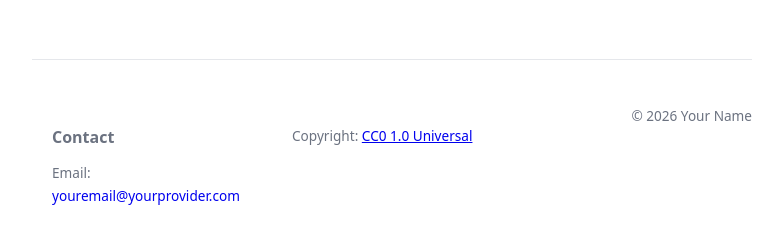
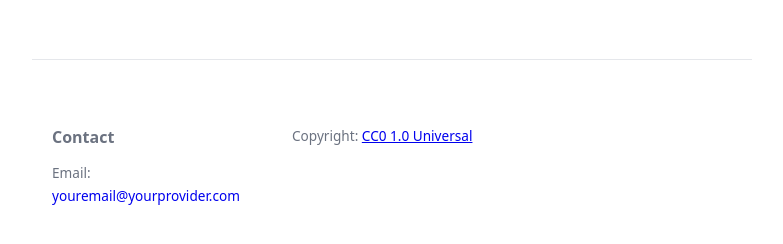
Before and after one commit to AnakamaTH/MD-Site-Template, a Jekyll site: the page built from index.md, in a window 1280 px wide. Shown: the part 209-453 px from the top of the page, without its empty margins (248-1031 px from the left). Built offline with Jekyll 4.4.1, drawn with Linux system fonts in a browser that asks for light colours.

Commit message:
Update default.html

```diff
--- a/_layouts/default.html
+++ b/_layouts/default.html
@@ -2,7 +2,7 @@
 <html lang="en">
 <head>
   <meta charset="UTF-8">
-  <title>{{ page.title }} | {{ site.title }}</title>
+  <title>{{ page.title }} - {{ site.title }}</title>
   <meta name="viewport" content="width=device-width, initial-scale=1">
 
   <style>
@@ -104,10 +104,9 @@
               </ul>
           </div>
           <div style="flex: 3; min-width: 300px; margin: 20px;">
-                  {{page.site_copyright | markdownify | remove: '<p>' | remove: '</p>' | strip }} <a href="https://creativecommons.org/publicdomain/zero/1.0/">CC0 1.0 Universal</a>
+                  {{page.site_copyright | page.site_copyright_name - | markdownify | remove: '<p>' | remove: '</p>' | strip }} <a href="https://creativecommons.org/publicdomain/zero/1.0/">CC0 1.0 Universal</a>
               </p>
           </div>
-      © {{ site.time | date: "%Y" }} Your Name
     </footer>
   </div>
 </body>
```
